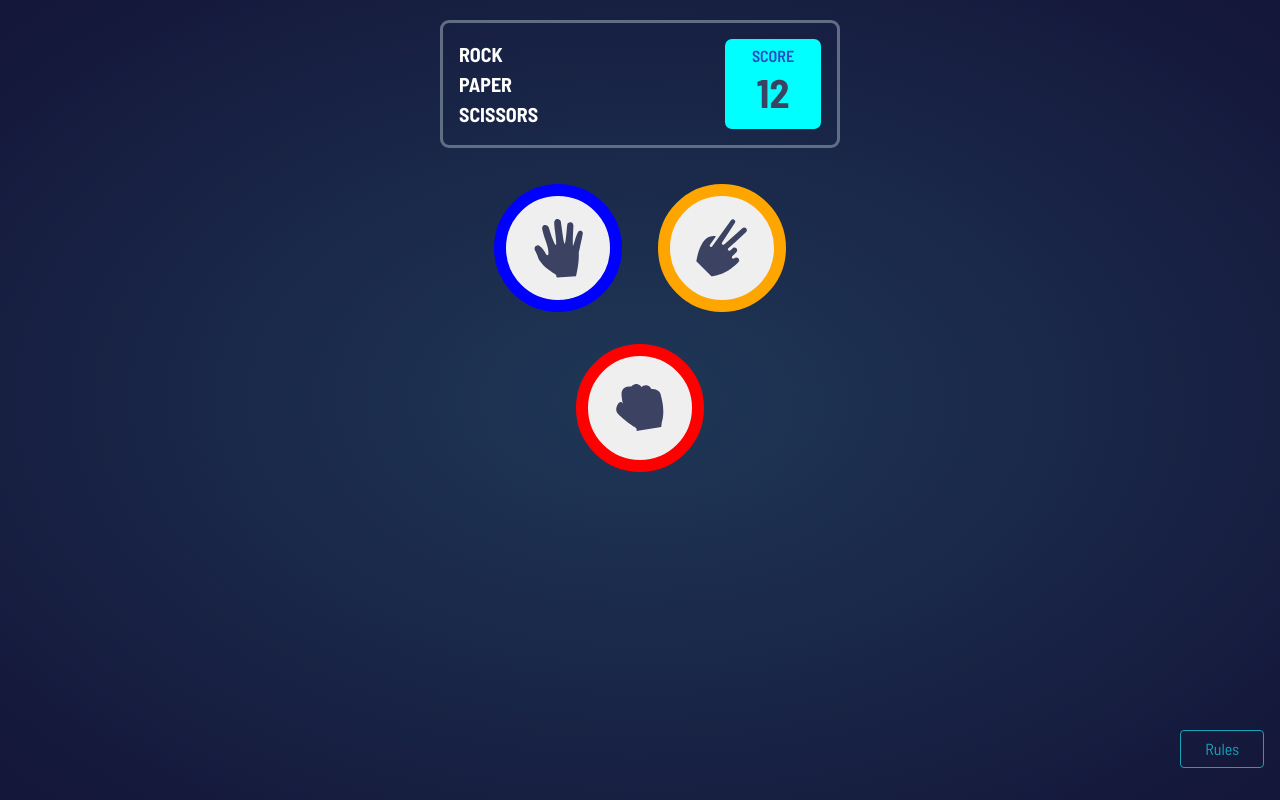
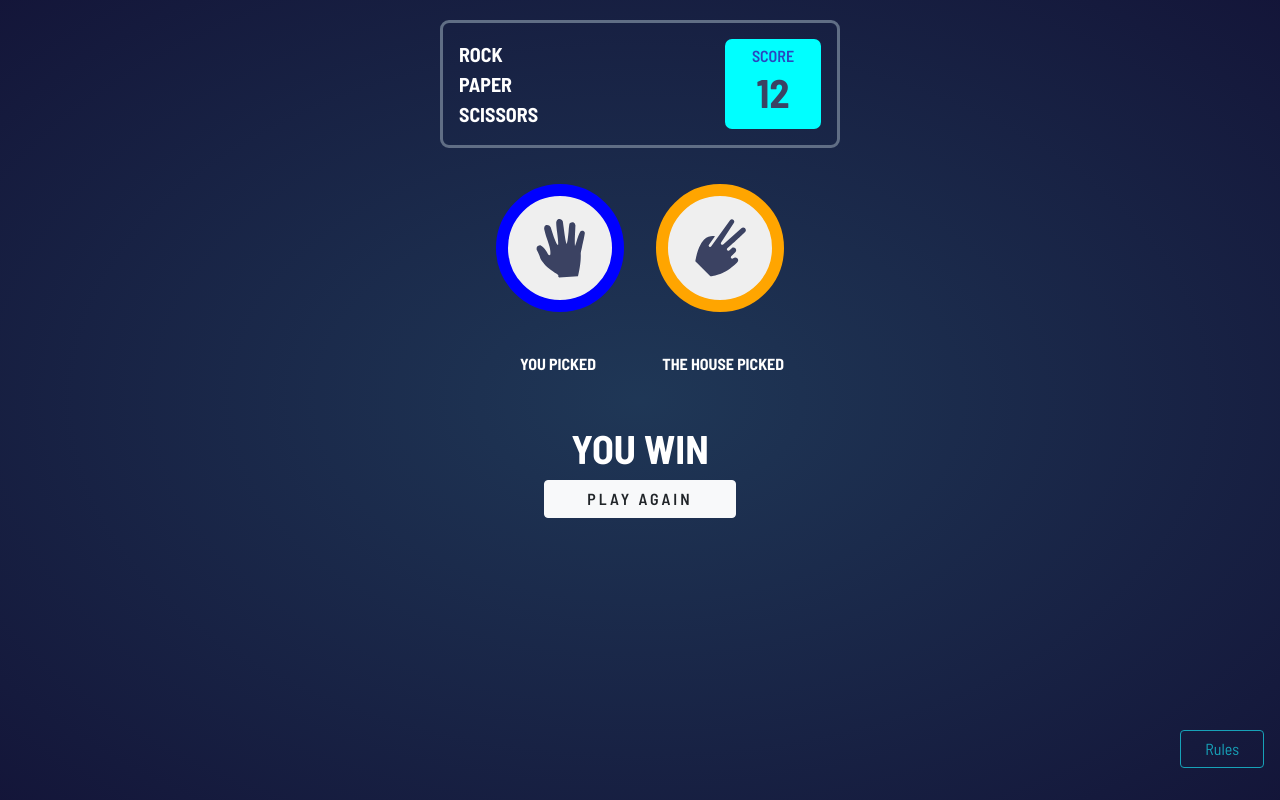
Before and after one commit to wempyv/rock-paper-and-scissors, a plain HTML site: page index.html in a window 1280 px wide. Drawn offline with nearby package versions, Linux system fonts and the light colour scheme.

Commit message:
initial commit

```diff
--- a/css/style.css
+++ b/css/style.css
@@ -68,6 +68,28 @@ body {
     margin: 2em 1em;
 }
 
+.result {
+    margin: 0 auto;
+    max-width: 18em;
+    width: 100%;
+    justify-content: space-end;
+}
+
+.result span {
+    font-weight: 700;
+}
+
+.section-final h1 {
+    font-weight: 700;
+}
+
+.section-final button {
+    font-weight: 600;
+    max-width: 12em;
+    letter-spacing: 3px;
+    width: 100%;
+}
+
 @media(max-width:500px) {
     .button-rules {
         margin-left: auto;
@@ -81,8 +103,8 @@ body {
 @media(max-width:320px) {
     .button-rules {
         position: inherit;
-        -webkit-box-align:center;
-        -webkit-box-pack:center;
-        display:-webkit-box;
+        -webkit-box-align: center;
+        -webkit-box-pack: center;
+        display: -webkit-box;
     }
 }
--- a/index.html
+++ b/index.html
@@ -35,7 +35,7 @@
         </div>
       </section>
 
-      <section class="section-main">
+      <!-- <section class="section-main">
         <div class="row">
           <div class="col text-center">
             <button class="m-3 icon icon-paper">
@@ -50,7 +50,33 @@
             </button>
           </div>
         </div>
+      </section> -->
+
+      <section class="section-results">
+        <div class="row">
+          <div class="col">
+            <div class="row justify-content-center">
+              <button class="m-3 icon icon-paper">
+                <img src="images/icon-paper.svg" alt="" />
+              </button>
+              <button class="m-3 icon icon-scissors">
+                <img src="images/icon-scissors.svg" alt="" />
+              </button>
+            </div>
+            <br />
+            <div class="row justify-content-between result">
+              <span class="you-picked ml-4">YOU PICKED</span>
+              <span class="the-house-picked">THE HOUSE PICKED</span>
+            </div>
+          </div>
+        </div>
       </section>
+
+      <div class="section-final text-center mt-5">
+        <h1>YOU WIN</h1>
+        <button class="btn btn-light ">PLAY AGAIN</button>
+      </div>
+
       <section class="section-footer">
         <button
           type="button"
@@ -74,9 +100,7 @@
         <div class="modal-dialog modal-dialog-centered" role="document">
           <div class="modal-content">
             <div class="modal-header">
-              <h5 class="modal-title" id="exampleModalLongTitle">
-                Modal title
-              </h5>
+              <h5 class="modal-title" id="exampleModalLongTitle">Rules</h5>
               <button
                 type="button"
                 class="close"
@@ -87,9 +111,6 @@
               </button>
             </div>
             <div class="modal-body">...</div>
-            <div class="modal-footer">
-              <button type="button" class="btn btn-outline-dark">Close</button>
-            </div>
           </div>
         </div>
       </div>
```
